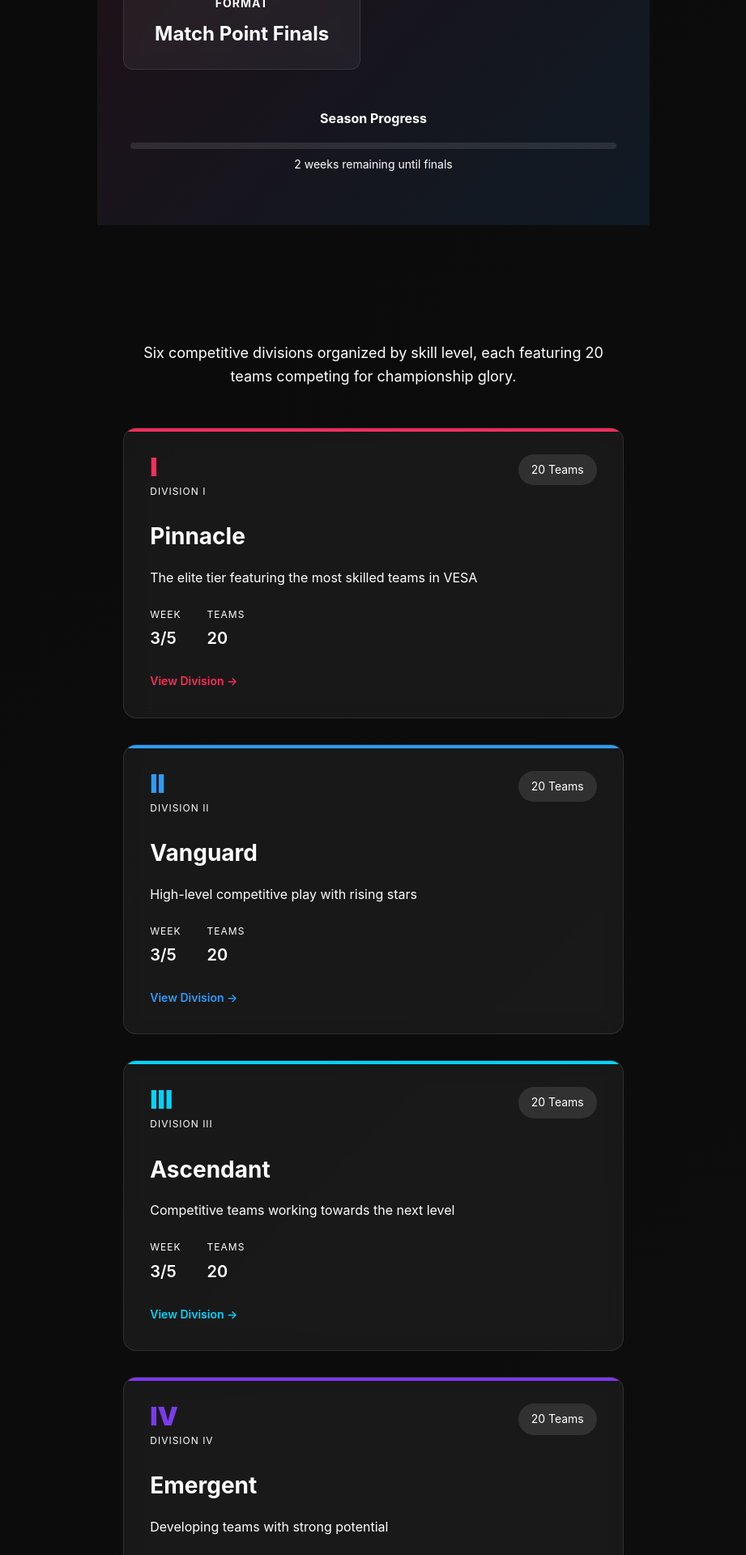
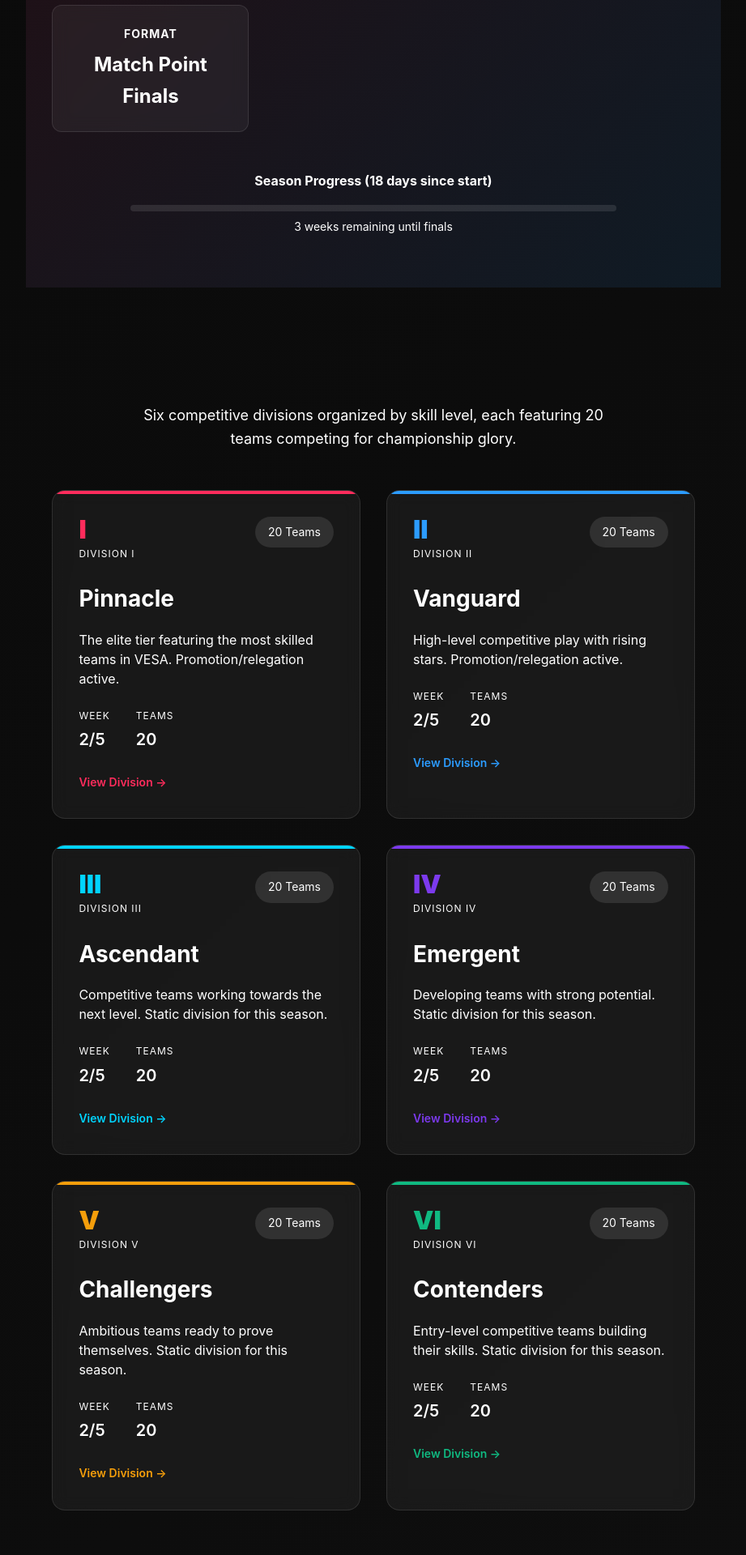
Before and after one commit to JakeMorales/VESAWeb, an Angular app: page /league in a window 1280 px wide. Shown: the part 560-2480 px from the top of the page at 81% size, without its empty margins (179-1100 px from the left). Built offline with nearby package versions, Linux system fonts and the light colour scheme.

Commit message:
Refactor division and league components to update current week, enhance division descriptions, and add season start information

```diff
--- a/src/app/pages/league/division/division.component.html
+++ b/src/app/pages/league/division/division.component.html
@@ -29,9 +29,13 @@
           <span class="stat-value">{{ totalWeeks - currentWeek }}</span>
           <span class="stat-label">Remaining</span>
         </div>
-        <div class="stat-item">
-          <span class="stat-value">ALGS</span>
-          <span class="stat-label">Format</span>
+        <div class="stat-item" *ngIf="division.tier <= 2">
+          <span class="stat-value">Active</span>
+          <span class="stat-label">Promo/Releg</span>
+        </div>
+        <div class="stat-item" *ngIf="division.tier > 2">
+          <span class="stat-value">Static</span>
+          <span class="stat-label">Division</span>
         </div>
       </div>
     </div>
@@ -86,9 +90,13 @@
           <h3>Season Format</h3>
           <p>5 weeks of regular season play followed by Match Point Finals. Teams earn points based on placement and eliminations using ALGS scoring.</p>
         </div>
-        <div class="info-card">
+        <div class="info-card" *ngIf="division && (division.tier === 1 || division.tier === 2)">
           <h3>Promotion/Relegation</h3>
-          <p>Top 3 teams advance to higher division. Bottom 3 teams may be relegated to lower division based on performance.</p>
+          <p>Active between Divisions I & II only. Top/bottom teams may move between these divisions during the season.</p>
+        </div>
+        <div class="info-card" *ngIf="division && division.tier > 2">
+          <h3>Division Status</h3>
+          <p>Static division for this season. Teams remain in this division unless moved for lobby quality purposes.</p>
         </div>
         <div class="info-card">
           <h3>Match Schedule</h3>
--- a/src/app/pages/league/division/division.component.ts
+++ b/src/app/pages/league/division/division.component.ts
@@ -23,7 +23,7 @@ export interface Team {
 })
 export class DivisionComponent implements OnInit {
   division: Division | null = null;
-  currentWeek = 3;
+  currentWeek = 2; // Updated to match actual season progress
   totalWeeks = 5;
 
   divisions: Division[] = [
@@ -32,9 +32,9 @@ export class DivisionComponent implements OnInit {
       name: 'Pinnacle',
       romanNumeral: 'I',
       tier: 1,
-      description: 'The elite tier featuring the most skilled teams in VESA',
+      description: 'The elite tier featuring the most skilled teams in VESA. Promotion/relegation active.',
       teamCount: 20,
-      currentWeek: 3,
+      currentWeek: 2,
       color: '#ff2c5c'
     },
     {
@@ -42,9 +42,9 @@ export class DivisionComponent implements OnInit {
       name: 'Vanguard',
       romanNumeral: 'II',
       tier: 2,
-      description: 'High-level competitive play with rising stars',
+      description: 'High-level competitive play with rising stars. Promotion/relegation active.',
       teamCount: 20,
-      currentWeek: 3,
+      currentWeek: 2,
       color: '#2c9cff'
     },
     {
@@ -52,9 +52,9 @@ export class DivisionComponent implements OnInit {
       name: 'Ascendant',
       romanNumeral: 'III',
       tier: 3,
-      description: 'Competitive teams working towards the next level',
+      description: 'Competitive teams working towards the next level. Static division for this season.',
       teamCount: 20,
-      currentWeek: 3,
+      currentWeek: 2,
       color: '#00d4ff'
     },
     {
@@ -62,9 +62,9 @@ export class DivisionComponent implements OnInit {
       name: 'Emergent',
       romanNumeral: 'IV',
       tier: 4,
-      description: 'Developing teams with strong potential',
+      description: 'Developing teams with strong potential. Static division for this season.',
       teamCount: 20,
-      currentWeek: 3,
+      currentWeek: 2,
       color: '#7c3aed'
     },
     {
@@ -72,9 +72,9 @@ export class DivisionComponent implements OnInit {
       name: 'Challengers',
       romanNumeral: 'V',
       tier: 5,
-      description: 'Ambitious teams ready to prove themselves',
+      description: 'Ambitious teams ready to prove themselves. Static division for this season.',
       teamCount: 20,
-      currentWeek: 3,
+      currentWeek: 2,
       color: '#f59e0b'
     },
     {
@@ -82,24 +82,24 @@ export class DivisionComponent implements OnInit {
       name: 'Contenders',
       romanNumeral: 'VI',
       tier: 6,
-      description: 'Entry-level competitive teams building their skills',
+      description: 'Entry-level competitive teams building their skills. Static division for this season.',
       teamCount: 20,
-      currentWeek: 3,
+      currentWeek: 2,
       color: '#10b981'
     }
   ];
 
   teams: Team[] = [
-    { id: '1', name: 'Apex Predators', points: 156, wins: 8, gamesPlayed: 15, kills: 127, placement: 1, trend: 'up' },
-    { id: '2', name: 'Storm Legends', points: 142, wins: 7, gamesPlayed: 15, kills: 119, placement: 2, trend: 'same' },
-    { id: '3', name: 'Shadow Squad', points: 138, wins: 6, gamesPlayed: 15, kills: 104, placement: 3, trend: 'up' },
-    { id: '4', name: 'Digital Legends', points: 127, wins: 5, gamesPlayed: 15, kills: 98, placement: 4, trend: 'down' },
-    { id: '5', name: 'Void Runners', points: 121, wins: 5, gamesPlayed: 15, kills: 89, placement: 5, trend: 'up' },
-    { id: '6', name: 'Catalyst Gaming', points: 115, wins: 4, gamesPlayed: 15, kills: 86, placement: 6, trend: 'same' },
-    { id: '7', name: 'Phoenix Rising', points: 108, wins: 4, gamesPlayed: 15, kills: 82, placement: 7, trend: 'down' },
-    { id: '8', name: 'Thunder Wolves', points: 102, wins: 3, gamesPlayed: 15, kills: 78, placement: 8, trend: 'up' },
-    { id: '9', name: 'Neon Knights', points: 95, wins: 3, gamesPlayed: 15, kills: 71, placement: 9, trend: 'down' },
-    { id: '10', name: 'Crimson Elite', points: 89, wins: 2, gamesPlayed: 15, kills: 65, placement: 10, trend: 'same' }
+    { id: '1', name: 'Apex Predators', points: 87, wins: 4, gamesPlayed: 8, kills: 68, placement: 1, trend: 'up' },
+    { id: '2', name: 'Storm Legends', points: 82, wins: 3, gamesPlayed: 8, kills: 61, placement: 2, trend: 'same' },
+    { id: '3', name: 'Shadow Squad', points: 78, wins: 3, gamesPlayed: 8, kills: 59, placement: 3, trend: 'up' },
+    { id: '4', name: 'Digital Legends', points: 71, wins: 2, gamesPlayed: 8, kills: 52, placement: 4, trend: 'down' },
+    { id: '5', name: 'Void Runners', points: 68, wins: 2, gamesPlayed: 8, kills: 48, placement: 5, trend: 'up' },
+    { id: '6', name: 'Catalyst Gaming', points: 63, wins: 2, gamesPlayed: 8, kills: 45, placement: 6, trend: 'same' },
+    { id: '7', name: 'Phoenix Rising', points: 59, wins: 1, gamesPlayed: 8, kills: 41, placement: 7, trend: 'down' },
+    { id: '8', name: 'Thunder Wolves', points: 55, wins: 1, gamesPlayed: 8, kills: 38, placement: 8, trend: 'up' },
+    { id: '9', name: 'Neon Knights', points: 51, wins: 1, gamesPlayed: 8, kills: 35, placement: 9, trend: 'down' },
+    { id: '10', name: 'Crimson Elite', points: 47, wins: 0, gamesPlayed: 8, kills: 32, placement: 10, trend: 'same' }
   ];
 
   constructor(private route: ActivatedRoute) {}
--- a/src/app/pages/league/league.component.html
+++ b/src/app/pages/league/league.component.html
@@ -11,6 +11,10 @@
           <span class="week-number">{{ currentWeek }} / {{ totalWeeks }}</span>
         </div>
         <div class="info-card">
+          <h3>Season Started</h3>
+          <span class="finals-date">July 21, 2025</span>
+        </div>
+        <div class="info-card">
           <h3>Finals Date</h3>
           <span class="finals-date">{{ finalsDate }}</span>
         </div>
@@ -21,7 +25,7 @@
       </div>
 
       <div class="season-progress">
-        <h4>Season Progress</h4>
+        <h4>Season Progress ({{ getDaysIntoSeason() }} days since start)</h4>
         <div class="progress-bar">
           <div class="progress-fill" [style.width.%]="getProgressPercentage()"></div>
         </div>
@@ -90,7 +94,7 @@
         <div class="format-card">
           <div class="format-icon">⬆️</div>
           <h3>Promotion/Relegation</h3>
-          <p>Top teams advance to higher divisions, bottom teams may be relegated</p>
+          <p>Only active between Divisions I & II. Other divisions remain static unless moved for lobby quality.</p>
         </div>
         <div class="format-card">
           <div class="format-icon">🎯</div>
--- a/src/app/pages/league/league.component.ts
+++ b/src/app/pages/league/league.component.ts
@@ -23,8 +23,9 @@ export interface Division {
 export class LeagueComponent {
   currentSeason = 3;
   totalWeeks = 5;
-  currentWeek = 3;
-  finalsDate = 'March 15, 2025';
+  currentWeek = 2; // Started 7-21, now 8-7 = 2 weeks (with bye week)
+  seasonStartDate = new Date('2025-07-21');
+  finalsDate = 'September 1, 2025';
 
   divisions: Division[] = [
     {
@@ -32,7 +33,7 @@ export class LeagueComponent {
       name: 'Pinnacle',
       romanNumeral: 'I',
       tier: 1,
-      description: 'The elite tier featuring the most skilled teams in VESA',
+      description: 'The elite tier featuring the most skilled teams in VESA. Promotion/relegation active.',
       teamCount: 20,
       currentWeek: this.currentWeek,
       color: '#ff2c5c'
@@ -42,7 +43,7 @@ export class LeagueComponent {
       name: 'Vanguard',
       romanNumeral: 'II',
       tier: 2,
-      description: 'High-level competitive play with rising stars',
+      description: 'High-level competitive play with rising stars. Promotion/relegation active.',
       teamCount: 20,
       currentWeek: this.currentWeek,
       color: '#2c9cff'
@@ -52,7 +53,7 @@ export class LeagueComponent {
       name: 'Ascendant',
       romanNumeral: 'III',
       tier: 3,
-      description: 'Competitive teams working towards the next level',
+      description: 'Competitive teams working towards the next level. Static division for this season.',
       teamCount: 20,
       currentWeek: this.currentWeek,
       color: '#00d4ff'
@@ -62,7 +63,7 @@ export class LeagueComponent {
       name: 'Emergent',
       romanNumeral: 'IV',
       tier: 4,
-      description: 'Developing teams with strong potential',
+      description: 'Developing teams with strong potential. Static division for this season.',
       teamCount: 20,
       currentWeek: this.currentWeek,
       color: '#7c3aed'
@@ -72,7 +73,7 @@ export class LeagueComponent {
       name: 'Challengers',
       romanNumeral: 'V',
       tier: 5,
-      description: 'Ambitious teams ready to prove themselves',
+      description: 'Ambitious teams ready to prove themselves. Static division for this season.',
       teamCount: 20,
       currentWeek: this.currentWeek,
       color: '#f59e0b'
@@ -82,7 +83,7 @@ export class LeagueComponent {
       name: 'Contenders',
       romanNumeral: 'VI',
       tier: 6,
-      description: 'Entry-level competitive teams building their skills',
+      description: 'Entry-level competitive teams building their skills. Static division for this season.',
       teamCount: 20,
       currentWeek: this.currentWeek,
       color: '#10b981'
@@ -96,4 +97,10 @@ export class LeagueComponent {
   getWeeksRemaining(): number {
     return this.totalWeeks - this.currentWeek;
   }
+
+  getDaysIntoSeason(): number {
+    const today = new Date();
+    const diffTime = Math.abs(today.getTime() - this.seasonStartDate.getTime());
+    return Math.ceil(diffTime / (1000 * 60 * 60 * 24));
+  }
 }
```
